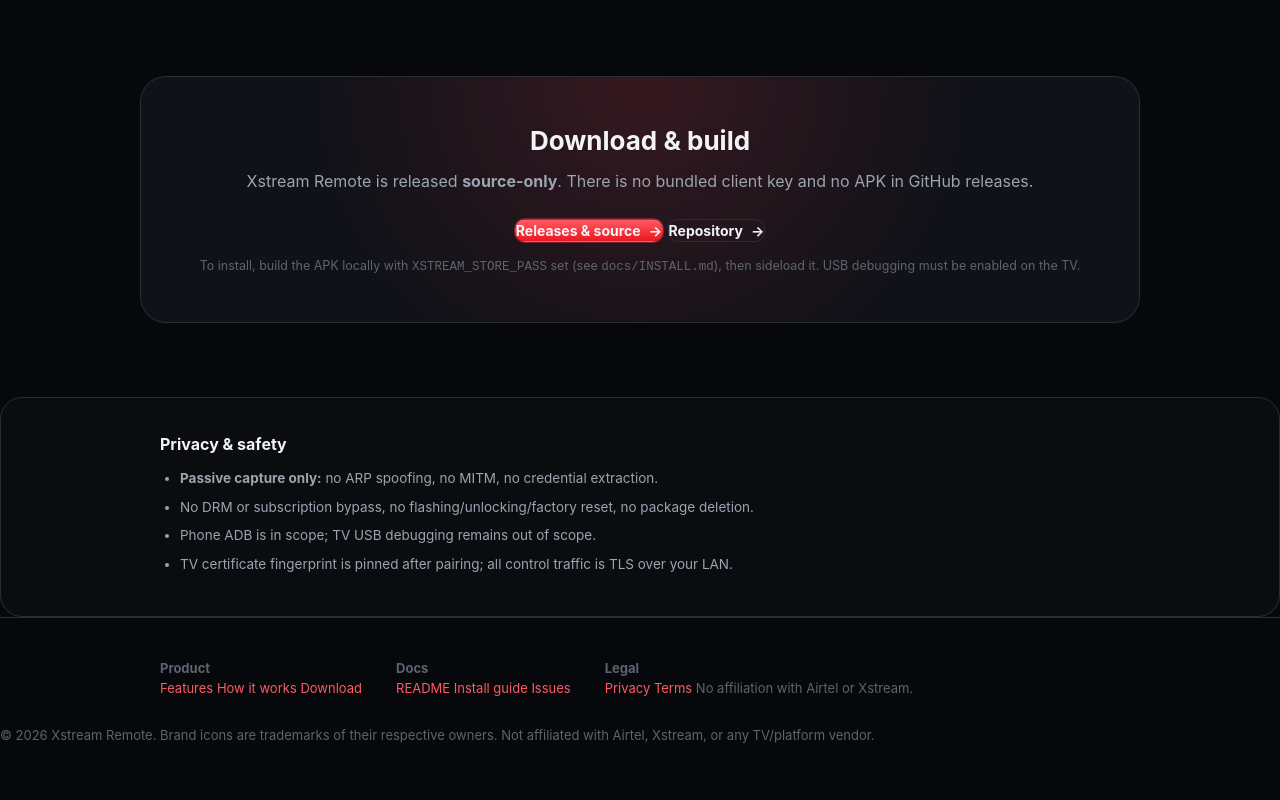
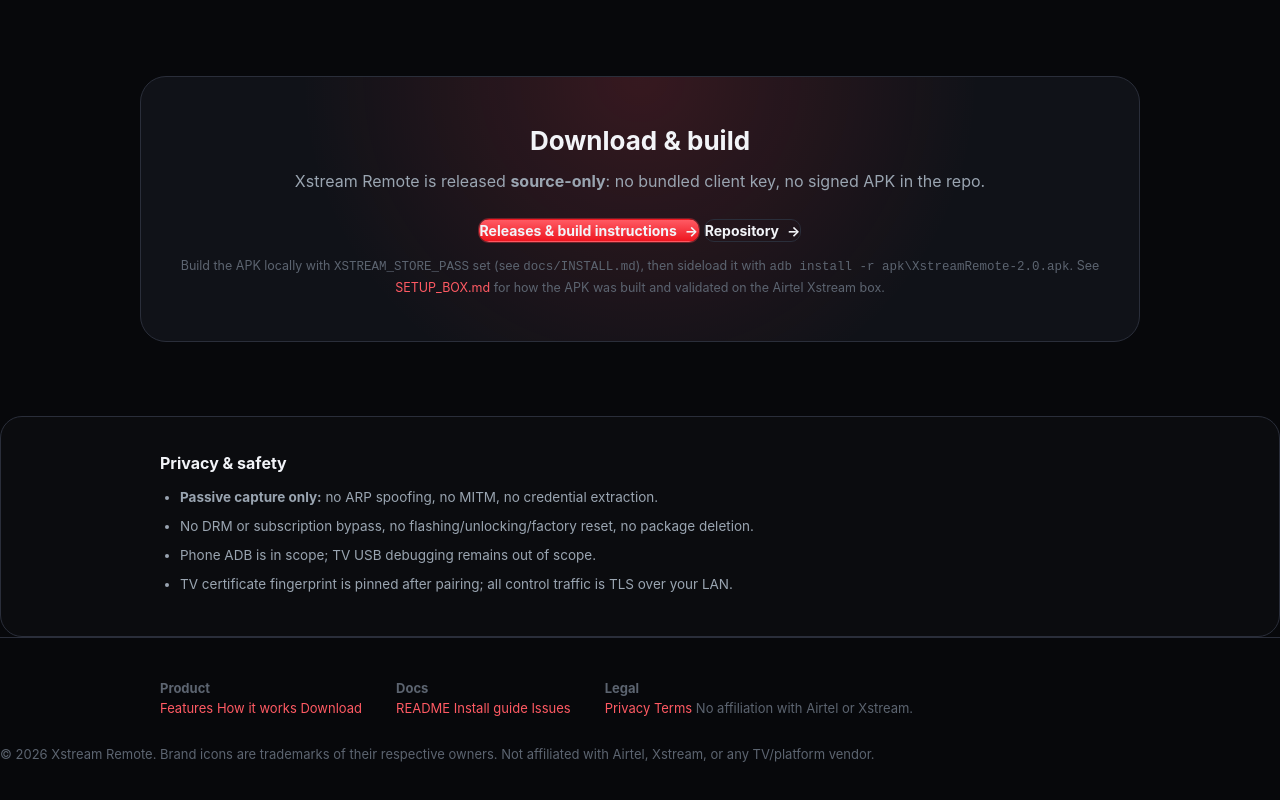
Before and after one commit to Vijayapardhu/xstream-remote, a plain HTML site: page site/index.html in a window 1280 px wide. Shown: the part 3086-3886 px from the top of the page. Drawn offline with Linux system fonts and the light colour scheme.

Commit message:
v2.0 release docs: SETUP_BOX.md + download/reference updates
- docs/SETUP_BOX.md: how APK was built using Airtel Xstream box (build pipeline, pairing flow, verified features, out of scope)
- README.md: release download section + SETUP_BOX.md reference
- site/index.html: download note updated + link to SETUP_BOX.md
- .gitignore: add *.keystore pattern for release keystore files

```diff
--- a/site/index.html
+++ b/site/index.html
@@ -229,10 +229,10 @@
   <section id="download">
     <div class="container download">
       <h2>Download &amp; build</h2>
-      <p>Xstream Remote is released <strong>source-only</strong>. There is no bundled client key and no APK in GitHub releases.</p>
-      <a class="btn primary" href="https://github.com/Vijayapardhu/xstream-remote/releases" target="_blank" rel="noopener">Releases &amp; source<span aria-hidden="true"> →</span></a>
+      <p>Xstream Remote is released <strong>source-only</strong>: no bundled client key, no signed APK in the repo.</p>
+      <a class="btn primary" href="https://github.com/Vijayapardhu/xstream-remote/releases" target="_blank" rel="noopener">Releases &amp; build instructions<span aria-hidden="true"> →</span></a>
       <a class="btn outline" href="https://github.com/Vijayapardhu/xstream-remote" target="_blank" rel="noopener">Repository<span aria-hidden="true"> →</span></a>
-      <div class="note">To install, build the APK locally with <code>XSTREAM_STORE_PASS</code> set (see <code>docs/INSTALL.md</code>), then sideload it. USB debugging must be enabled on the TV.</div>
+      <div class="note">Build the APK locally with <code>XSTREAM_STORE_PASS</code> set (see <code>docs/INSTALL.md</code>), then sideload it with <code>adb install -r apk\XstreamRemote-2.0.apk</code>. See <a href="https://github.com/Vijayapardhu/xstream-remote/blob/main/docs/SETUP_BOX.md" target="_blank" rel="noopener">SETUP_BOX.md</a> for how the APK was built and validated on the Airtel Xstream box.</div>
     </div>
   </section>
 
```
Also changed, not shown: 3 other files.
